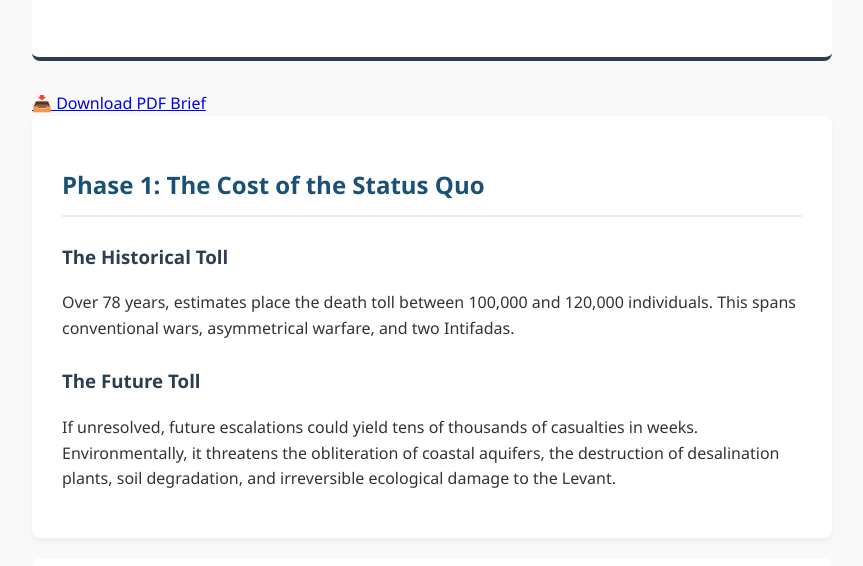
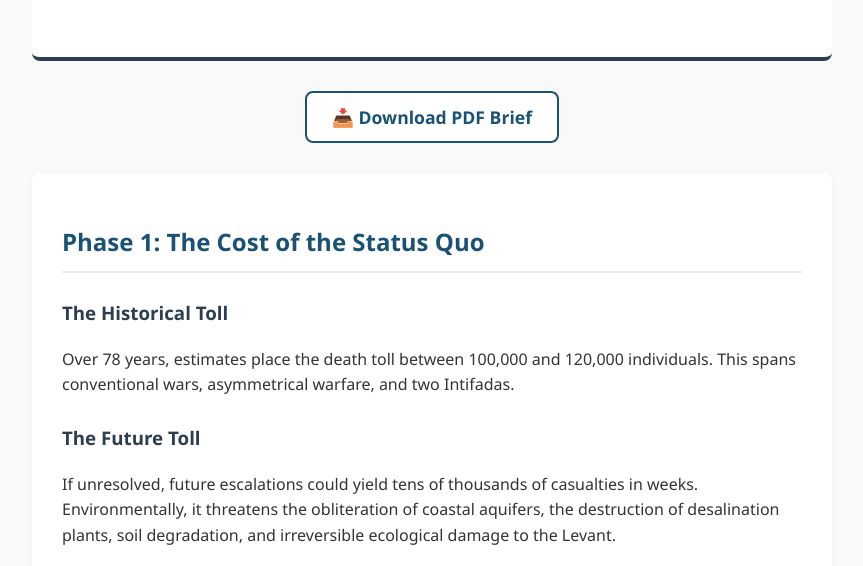
Before and after one commit to V-opinion/peace-playbook, a plain HTML site: page index.html in a window 1280 px wide. Shown: the part 234-800 px from the top of the page, without its empty margins (208-1071 px from the left). Drawn offline with Linux system fonts and the light colour scheme.

Commit message:
Add styles for smaller download button

```diff
--- a/style.css
+++ b/style.css
@@ -70,3 +70,26 @@ footer {
     header h1 { font-size: 1.8em; }
     section { padding: 20px; }
 }
+/* Smaller Top Download Button */
+.top-download {
+    text-align: center;
+    margin-bottom: 30px;
+}
+
+.download-btn-sm {
+    display: inline-block;
+    background-color: #ffffff;
+    color: #1a5276;
+    font-size: 1.1em;
+    font-weight: bold;
+    padding: 10px 25px;
+    border-radius: 8px;
+    text-decoration: none;
+    border: 2px solid #1a5276; /* Outlined style so it doesn't distract from the title */
+    transition: all 0.3s ease;
+}
+
+.download-btn-sm:hover {
+    background-color: #1a5276;
+    color: #ffffff;
+}
```
